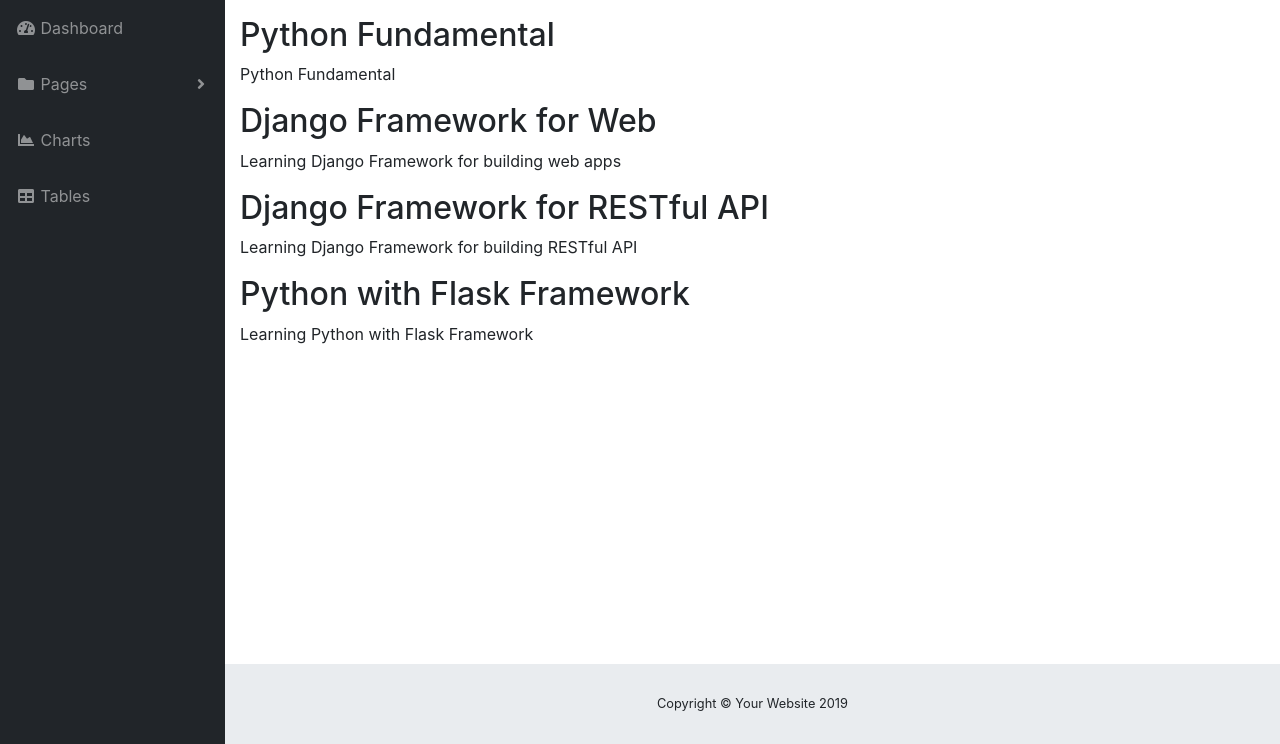
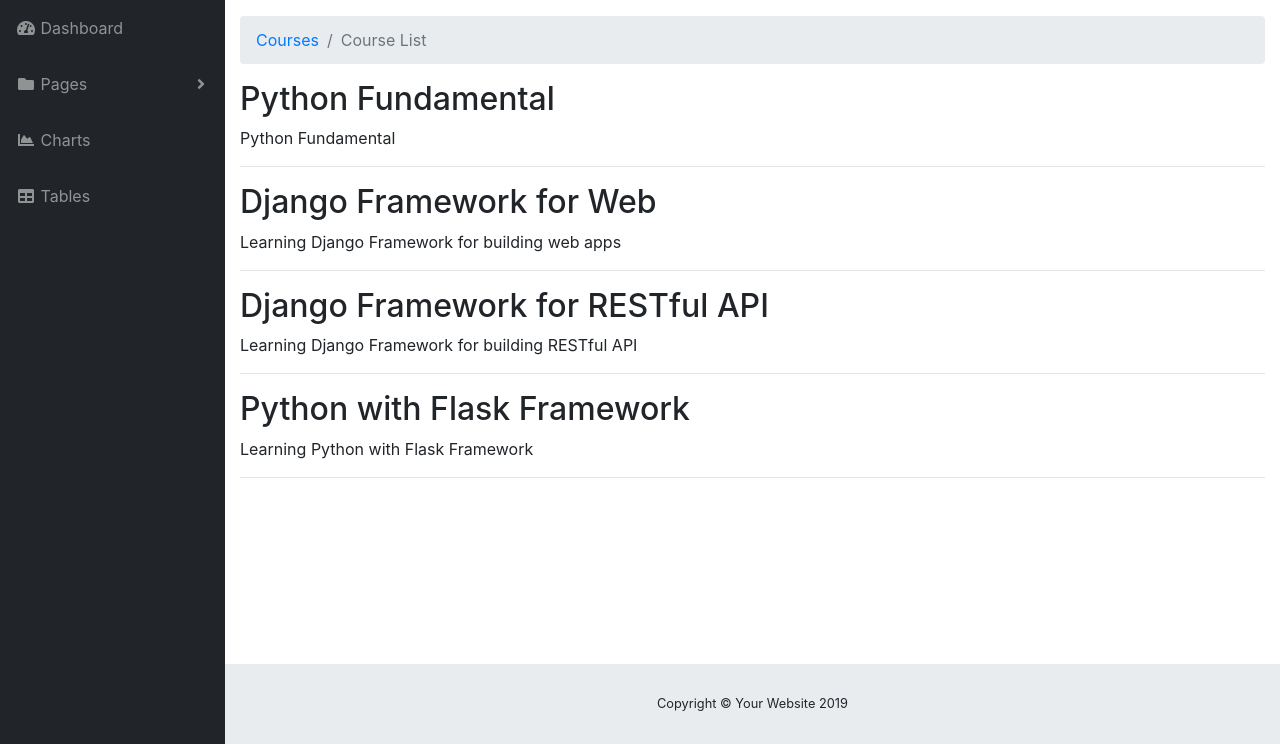
Before and after one commit to ekurniawan/DjangoSample2020, a Django app: page /courses/ in a window 1280 px wide. Shown: the part 56-800 px from the top of the page. Run offline with Django 3.2, Linux system fonts and the light colour scheme; data comes from the database, SQL or seed files in the repository; some libraries are stand-ins or nearby versions.

Commit message:
fix template

```diff
--- a/courses/templates/courses/course_list.html
+++ b/courses/templates/courses/course_list.html
@@ -5,8 +5,20 @@
 {% endblock title %}
 
 {% block content %}
-    {% for course in courses %}
-    <h2>{{ course.title }}</h2>
-    <p>{{ course.description }}</p>
-    {% endfor %}
+     <!-- Breadcrumbs-->
+     <ol class="breadcrumb">
+        <li class="breadcrumb-item">
+          <a href="">Courses</a>
+        </li>
+        <li class="breadcrumb-item active">Course List</li>
+      </ol>
+
+      {% for course in courses %}
+      <h2>{{ course.title }}</h2>
+      <p>{{ course.description }}</p>
+      <hr/>
+      {% endfor %}
+
+
+
 {% endblock content %}
```
